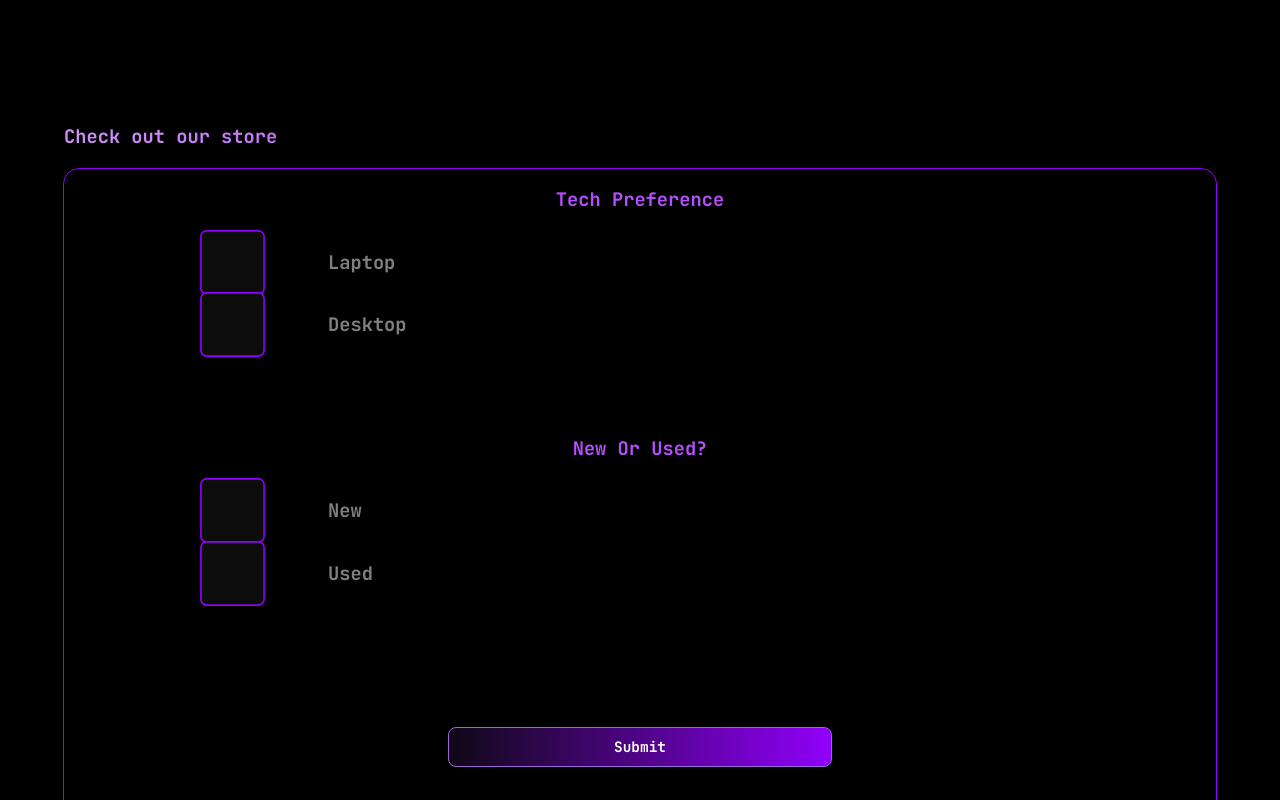
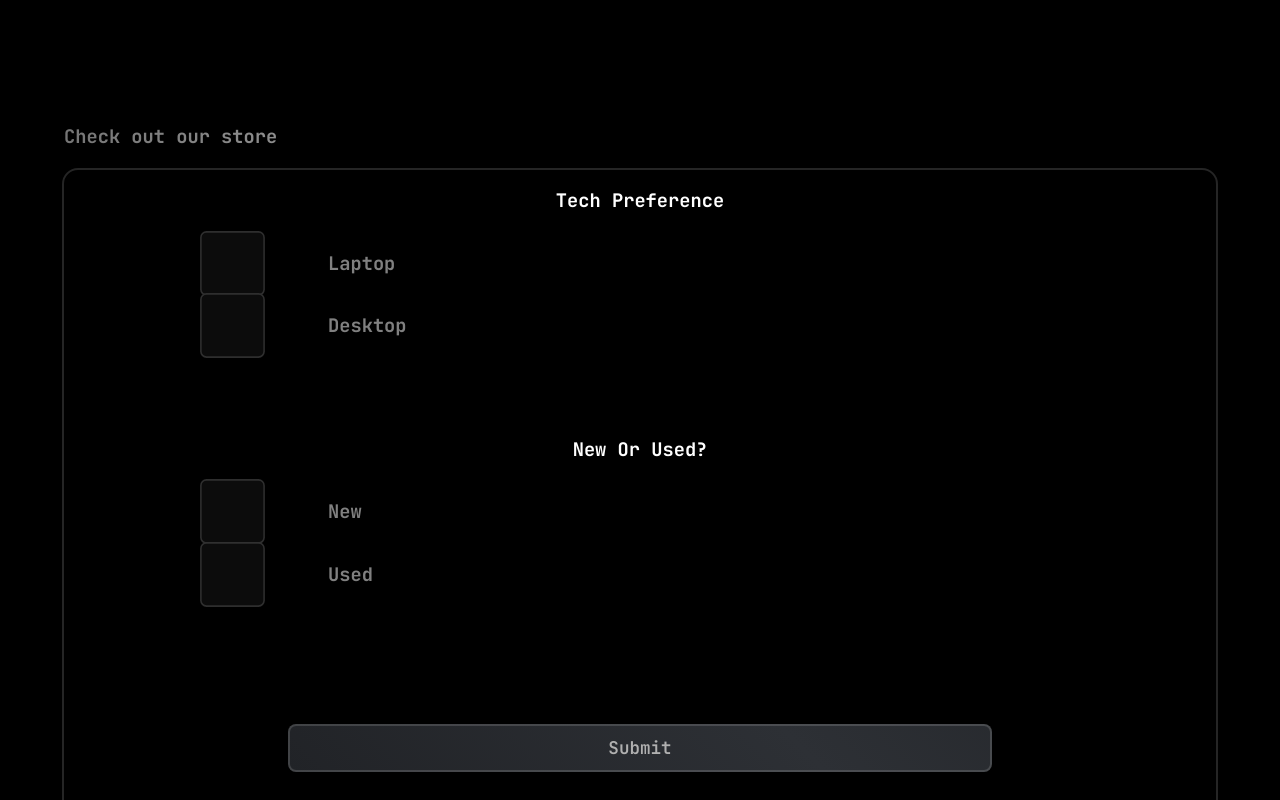
Before and after one commit to SugarSizzle/FreeLanceComputers, a React (Vite) app: page / in a window 1280 px wide. Shown: the part 1300-2100 px from the top of the page. Built offline with nearby package versions, Linux system fonts and the light colour scheme; no server answers; the database is empty.

Commit message:
Restyled Home Store Section
I restyled the store section to make it fit better with the theme of the website.

```diff
--- a/src/Layout/Footer.module.css
+++ b/src/Layout/Footer.module.css
@@ -135,7 +135,6 @@
   flex-direction: column;
   gap:.5rem;
   justify-content: space-around;
-
   text-align: center;
   margin-bottom:5vh;
 
--- a/src/Pages/Store.jsx
+++ b/src/Pages/Store.jsx
@@ -1,9 +1,5 @@
 import React from 'react';
-import { useEffect } from 'react';
 import { Products } from '../components/Products/Products';
-import {Navigation} from '../Layout/Navigation';
-import {Footer} from '../Layout/Footer';
-
 
 
 export const Store = () => {
--- a/src/components/HomePageStoreSection/HomePageStoreSection.jsx
+++ b/src/components/HomePageStoreSection/HomePageStoreSection.jsx
@@ -121,7 +121,7 @@ export const HomePageStoreSection = () => {
                      />
                      <motion.h3
                        className={styles.homePageStorePreferenceText}
-                       animate={{ opacity: selectedType.includes('Laptop') ? 1 : 0.5 , color: selectedType.includes('Laptop') ? '#b54ffd' : '#ffffff' }}
+                       animate={{ opacity: selectedType.includes('Laptop') ? 1 : 0.5 , color: selectedType.includes('Laptop') ? '#ffffff' : '#ffffff' }}
                        transition={{ duration: 0.5 }}
                      >
                        Laptop
@@ -135,7 +135,7 @@ export const HomePageStoreSection = () => {
                      />
                      <motion.h3
                        className={styles.homePageStorePreferenceText}
-                       animate={{ opacity: selectedType.includes('Desktop') ? 1 : 0.5 , color: selectedType.includes('Desktop') ? '#b54ffd' : '#ffffff' }}
+                       animate={{ opacity: selectedType.includes('Desktop') ? 1 : 0.5 , color: selectedType.includes('Desktop') ? '#ffffff' : '#ffffff' }}
                        transition={{ duration: 0.5 }}
                      >
                        Desktop
@@ -155,7 +155,7 @@ export const HomePageStoreSection = () => {
                  <motion.h3
                    className={`${styles.homePageStorePreferenceText}`}
 
-                   animate={{ opacity: selectedCondition.includes('New') ? 1 : 0.5 , color: selectedCondition.includes('New') ? '#b54ffd' : '#ffffff' }}
+                   animate={{ opacity: selectedCondition.includes('New') ? 1 : 0.5 , color: selectedCondition.includes('New') ? '#ffffff' : '#ffffff' }}
                    transition={{ duration: 0.5 }}
                  >
                    New
@@ -169,7 +169,7 @@ export const HomePageStoreSection = () => {
                  />
                  <motion.h3
                    className={styles.homePageStorePreferenceText}
-                   animate={{ opacity: selectedCondition.includes('Used') ? 1 : 0.5 , color: selectedCondition.includes('Used') ? '#b54ffd' : '#ffffff' }}
+                   animate={{ opacity: selectedCondition.includes('Used') ? 1 : 0.5 , color: selectedCondition.includes('Used') ? '#ffffff' : '#ffffff' }}
                    transition={{ duration: 0.5 }}
                  >
                    Used
--- a/src/components/HomePageStoreSection/HomePageStoreSection.module.css
+++ b/src/components/HomePageStoreSection/HomePageStoreSection.module.css
@@ -9,14 +9,15 @@
     margin: auto;
     border-radius: 1rem;
     padding-bottom:1.3rem;
-    border: 1px solid #9000fa;
+    border: 2px solid #ffffff25;
     top:0;
     left:0;
     right:0;
     bottom:0;
 
     &:hover{
-      box-shadow: 0 0 15px #9000fa;
+      border: 2px solid #ffffff55;
+      box-shadow: 0 0 15px #ffffff25;
       transition: all 0.5s ease;
     }
 
@@ -43,18 +44,17 @@
 
 
   .homePageStoreTitle{
-    background: linear-gradient(to right, #cd92f7, #9000fa);
+    background: linear-gradient(to right, #ffffff75, #ffffff);
     -webkit-background-clip: text;
     -webkit-text-fill-color: transparent;
     background-clip: text;
     margin-top: 20vh;
-
     text-align: left;
     margin-left: 5vw;
   }
 
   .homePageStoreNewPreferenceText{
-    color: #b54ffd;
+    color: #ffffff;
     margin-top: 10vh;
 
   }
@@ -62,8 +62,7 @@
 
 
   .homePageStorePreferenceText{
-
-    color: #b54ffd;
+    color: #ffffff;
   }
 
 
@@ -97,17 +96,24 @@
   }
 
   .homePageSubmitButton{
-   width:30vw;
-   height:5vh;
-   border:none;
-   border-radius: .5rem;
-   font-family: 'JetBrains Mono', monospace;
-   font-weight: 700;
-   font-size: .9rem;
-  background: linear-gradient(to right, #0f0816, #9000fa);
-  color: #ffffff;
-  border: 1px solid #9d65da;
+    background: linear-gradient(45deg, #151619, #2d3035, #151619);
+    background-size: 300% 100%;
+    color: #B0B0B0;
+    border: 2px solid #ffffff25;
+    border-radius: 0.5rem;
+    font-size: 1.1rem;
+    font-weight: 600;
+    cursor: pointer;
+    transition: all 0.3s ease;
+    animation: gradientShift 5s ease-in-out infinite;
+    width: 55vw;
+    height: 6vh;
+    font-family: 'JetBrains Mono', monospace;
+  }
 
+  .homePageSubmitButton:hover {
+    transform: translateY(-2px);
+    box-shadow: 0 4px 12px rgba(245, 245, 245, 0.3);
   }
 
   .clearFiltersButton{
@@ -118,9 +124,9 @@
   font-family: 'JetBrains Mono', monospace;
   font-weight: 700;
   font-size: .9rem;
-  color: #ffffff;
-  border: 1px solid #9d65da;
-  background: linear-gradient(to right, #0f0816, #9000fa);
+  color: #b0b0b0;
+  border: 1px solid #ffffff25;
+  background: linear-gradient(45deg, #151619, #2d3035, #151619);
 
 
 
@@ -160,17 +166,15 @@
   transition: transform 0.2s ease;
   width:10vw;
   height:5vh;
-
   margin:auto;
-
 }
 
 .checkbox{
 
   width: 6vw;
   height: 6vw;
-  background: #9000fa;
-  border: 2px solid #9000fa;
+
+  border: 2px solid #ffffff25;
   border-radius: .5rem;
   display: flex;
   align-items: center;
@@ -179,7 +183,7 @@
   transition: all 0.5s ease;
 
   &:hover{
-    box-shadow: 0 0 10px #9000fa;
+    box-shadow: 0 0 10px #ffffff50;
     transition: all 0.5s ease;
   }
 
@@ -189,7 +193,7 @@
 
   width: 50%;
   height: 50%;
-  background-color: #a02bf3;
+  background-color: #ffffff;
   border-radius: 25%;
   margin:auto;
 
@@ -208,5 +212,17 @@
 .checked{
 
   background: #000000;
-  box-shadow: 0 0 10px #9000fa;
+  box-shadow: 0 0 10px #ffffff25;
 }
+
+@keyframes gradientShift {
+    0% {
+        background-position: 0% 50%;
+    }
+    50% {
+        background-position: 100% 50%;
+    }
+    100% {
+        background-position: 0% 50%;
+    }
+}
```
